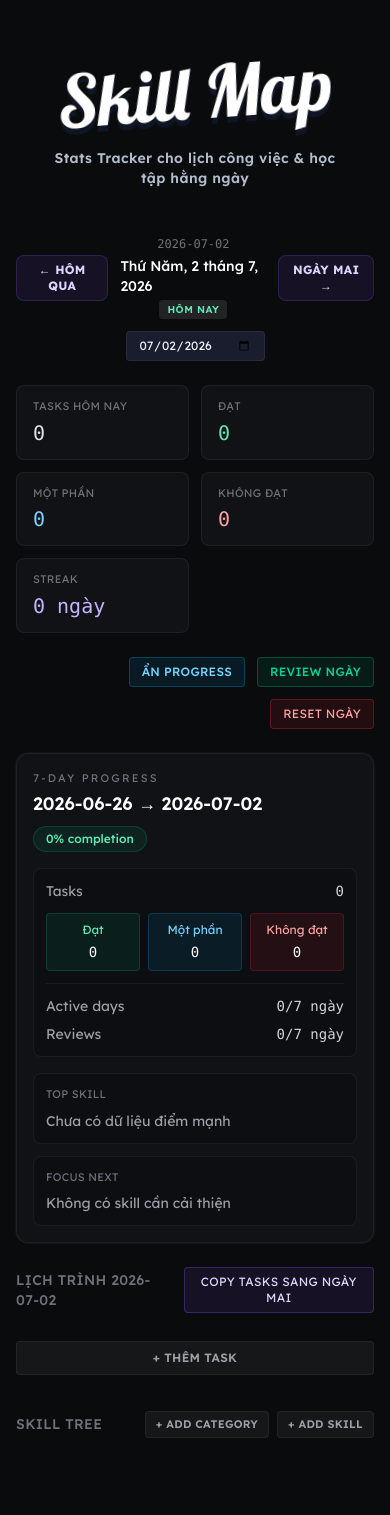
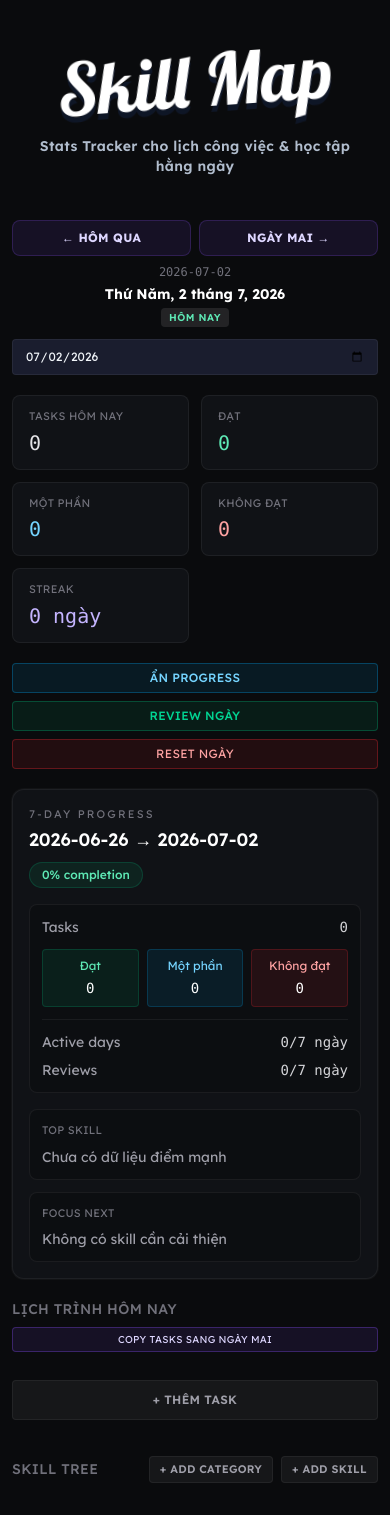
Before and after one commit to grapilyfod/skilltree, a Next.js app: page / in a window 390 px wide. Before the commit the page ends 1482 px from the top, so only its background shows below. Built offline with nearby package versions, Linux system fonts and the light colour scheme.

Commit message:
compatibility for modile (website still)

```diff
--- a/app/layout.tsx
+++ b/app/layout.tsx
@@ -1,4 +1,4 @@
-import type { Metadata } from "next";
+import type { Metadata, Viewport } from "next";
 import { Lexend } from "next/font/google";
 import "./globals.css";
 
@@ -10,6 +10,12 @@ const lexend = Lexend({
 export const metadata: Metadata = {
   title: "SkillTree",
   description: "Personal learning tracker based on skill mastery",
+};
+
+export const viewport: Viewport = {
+  width: "device-width",
+  initialScale: 1,
+  maximumScale: 1,
 };
 
 export default function RootLayout({
--- a/app/page.tsx
+++ b/app/page.tsx
@@ -6,7 +6,7 @@ const logoFont = Lobster({
 });
 export default function DashboardPage() {
   return (
-    <div className="mx-auto flex max-w-6xl flex-col gap-6 px-4 py-8 sm:px-6 lg:px-8">
+    <div className="mx-auto flex w-full max-w-6xl flex-col gap-5 overflow-x-hidden px-3 py-5 sm:gap-6 sm:px-6 sm:py-8 lg:px-8">
       <header className="px-6 py-6 text-center">
         <div className="relative mx-auto flex max-w-xl flex-col items-center">
           <h1
--- a/components/DashboardClient.tsx
+++ b/components/DashboardClient.tsx
@@ -579,7 +579,7 @@ const handleDeleteCategory = (category: SkillCategory) => {
 
       <KPISummaryBar blocks={blocks} summary={{ ...kpiSummary, streakDays: realStreak }} />
 
-      <div className="flex flex-wrap justify-end gap-3">
+      <div className="flex flex-col gap-2 sm:flex-row sm:flex-wrap sm:justify-end sm:gap-3">
         <button
           onClick={() => setShowProgressPanels((current) => !current)}
           className="rounded border border-sky-500/30 bg-sky-500/10 px-3 py-1.5 text-xs font-medium uppercase tracking-wide text-sky-300 transition-all hover:bg-sky-500/20"
@@ -613,15 +613,15 @@ const handleDeleteCategory = (category: SkillCategory) => {
 
       <div className="grid grid-cols-1 gap-6 lg:grid-cols-[1.4fr_1fr]">
         <section className="flex flex-col gap-3">
-          <div className="mb-4 flex items-center justify-between gap-3">
+          <div className="mb-4 flex flex-col gap-2 sm:flex-row sm:items-center sm:justify-between">
             <h2 className="text-sm font-medium uppercase tracking-wide text-zinc-500">
-              Lịch trình {selectedDateStr}
+              Lịch trình hôm nay
             </h2>
 
             <button
               type="button"
               onClick={handleCopyTasksToTomorrow}
-              className="rounded border border-violet-500/30 bg-violet-500/10 px-3 py-1.5 text-xs uppercase tracking-wide text-violet-200 transition hover:border-violet-400/50 hover:bg-violet-500/20 hover:text-violet-100"
+              className="w-full rounded border border-violet-500/30 bg-violet-500/10 px-2 py-1 text-[10px] uppercase tracking-wide text-violet-200 transition hover:border-violet-400/50 hover:bg-violet-500/20 hover:text-violet-100 sm:w-auto"
             >
               Copy tasks sang ngày mai
             </button>
--- a/components/DateSelector.tsx
+++ b/components/DateSelector.tsx
@@ -38,30 +38,37 @@ export function DateSelector({ selectedDate, onDateChange }: DateSelectorProps)
 
   return (
     <div className="flex flex-col items-center justify-center gap-3 sm:flex-row sm:justify-between">
-      <div className="flex items-center gap-3">
-        <button
-          onClick={handlePreviousDay}
-          className="rounded-lg border border-violet-500/20 bg-violet-500/10 px-3 py-1.5 text-xs font-bold uppercase tracking-wide text-violet-200 transition hover:border-violet-400/40 hover:bg-violet-500/20"
-        >
-          ← Hôm qua
-        </button>
+      <div className="flex w-full flex-col items-center gap-2 sm:w-auto sm:flex-row sm:gap-3">
+        <div className="flex w-full items-center justify-center gap-2 sm:w-auto sm:gap-3">
+          <button
+            type="button"
+            onClick={handlePreviousDay}
+            className="min-h-9 flex-1 rounded-lg border border-violet-500/20 bg-violet-500/10 px-3 py-1.5 text-xs font-bold uppercase tracking-wide text-violet-200 transition hover:border-violet-400/40 hover:bg-violet-500/20 sm:flex-none"
+          >
+            ← Hôm qua
+          </button>
 
-        <div className="flex flex-col items-center gap-1">
-          <p className="text-xs font-mono text-zinc-500">{dateStr}</p>
-          <p className="text-sm font-medium text-white">{displayDate}</p>
+          <button
+            type="button"
+            onClick={handleNextDay}
+            className="min-h-9 flex-1 rounded-lg border border-violet-500/20 bg-violet-500/10 px-3 py-1.5 text-xs font-bold uppercase tracking-wide text-violet-200 transition hover:border-violet-400/40 hover:bg-violet-500/20 sm:flex-none"
+          >
+            Ngày mai →
+          </button>
+        </div>
+
+        <div className="flex flex-col items-center gap-1 text-center sm:order-none">
+          <p className="font-mono text-xs text-zinc-500">{dateStr}</p>
+          <p className="text-sm font-bold text-white sm:text-base">
+            {displayDate}
+          </p>
+
           {isToday(selectedDate) && (
             <span className="rounded bg-white/10 px-2 py-0.5 text-[10px] font-semibold tracking-wider text-emerald-300">
               HÔM NAY
             </span>
           )}
         </div>
-
-        <button
-          onClick={handleNextDay}
-          className="rounded-lg border border-violet-500/20 bg-violet-500/10 px-3 py-1.5 text-xs font-bold uppercase tracking-wide text-violet-200 transition hover:border-violet-400/40 hover:bg-violet-500/20"
-        >
-          Ngày mai →
-        </button>
       </div>
 
       <input
@@ -72,7 +79,7 @@ export function DateSelector({ selectedDate, onDateChange }: DateSelectorProps)
           backgroundColor: "#1a1d2e",
           color: "#f1f5f9",
         }}
-        className="rounded border border-white/[0.06] px-3 py-1.5 text-xs transition-colors hover:border-white/[0.12] focus:border-white/[0.2] focus:outline-none"
+        className="min-h-9 w-full rounded border border-white/[0.06] px-3 py-1.5 text-xs transition-colors hover:border-white/[0.12] focus:border-white/[0.2] focus:outline-none sm:w-auto"
       />
     </div>
   );
--- a/components/TimeBlockCard.tsx
+++ b/components/TimeBlockCard.tsx
@@ -63,7 +63,7 @@ export function TimeBlockCard({
 
   return (
     <li
-      className={`group relative rounded-lg border bg-[#101216] p-4 transition-colors ${
+      className={`group relative rounded-lg border bg-[#101216] p-3 transition-colors sm:p-4  ${
         isNow ? `${categoryStyle.border} bg-[#14171d]` : "border-white/[0.06]"
       }`}
     >
@@ -73,7 +73,7 @@ export function TimeBlockCard({
         />
       )}
 
-      <div className="flex items-start justify-between gap-3">
+      <div className="flex flex-col gap-3 sm:flex-row sm:items-start sm:justify-between">
         <div className="flex min-w-0 flex-col gap-1">
           <div className="flex flex-wrap items-center gap-2 font-mono text-xs text-zinc-500">
             <span>{block.startTime}</span>
@@ -93,7 +93,7 @@ export function TimeBlockCard({
             )}
           </div>
 
-          <h3 className="text-sm font-medium text-zinc-100">
+          <h3 className="break-words text-sm font-medium text-zinc-100">
             {block.taskTitle}
           </h3>
 
@@ -108,11 +108,11 @@ export function TimeBlockCard({
           </div>
         </div>
 
-        <div className="flex shrink-0 items-start gap-2">
+        <div className="flex w-full items-center justify-between gap-2 sm:w-auto sm:shrink-0 sm:items-start sm:justify-start">
           <StatusBadge status={block.status} />
 
           {(onEdit || onDelete) && (
-            <div className="flex gap-1 opacity-0 transition-opacity group-hover:opacity-100">
+            <div className="flex gap-1 opacity-100 transition-opacity sm:opacity-0 sm:group-hover:opacity-100">
               {onEdit && (
                 <button
                   type="button"
@@ -198,11 +198,11 @@ export function TimeBlockCard({
       )}
 
       {onStatusChange && (
-        <div className="mt-4 flex flex-wrap gap-2 border-t border-white/[0.06] pt-3">
+        <div className="mt-4 grid grid-cols-1 gap-2 border-t border-white/[0.06] pt-3 sm:grid-cols-3">
           <button
             type="button"
             onClick={() => onStatusChange(block.id, "done")}
-            className={`flex-1 rounded px-3 py-2 text-xs font-semibold uppercase tracking-wide transition-all ${
+            className={`w-full rounded px-3 py-2 text-xs font-semibold uppercase tracking-wide transition-all ${
               block.status === "done"
                 ? "bg-emerald-500/20 text-emerald-300 ring-1 ring-emerald-500/50"
                 : "bg-white/5 text-zinc-400 hover:bg-white/10"
@@ -214,7 +214,7 @@ export function TimeBlockCard({
           <button
             type="button"
             onClick={() => onStatusChange(block.id, "partial")}
-            className={`flex-1 rounded px-3 py-2 text-xs font-semibold uppercase tracking-wide transition-all ${
+            className={`w-full rounded px-3 py-2 text-xs font-semibold uppercase tracking-wide transition-all ${
               block.status === "partial"
                 ? "bg-sky-500/20 text-sky-300 ring-1 ring-sky-500/50"
                 : "bg-white/5 text-zinc-400 hover:bg-white/10"
@@ -226,7 +226,7 @@ export function TimeBlockCard({
           <button
             type="button"
             onClick={() => onStatusChange(block.id, "missed")}
-            className={`flex-1 rounded px-3 py-2 text-xs font-semibold uppercase tracking-wide transition-all ${
+            className={`w-full rounded px-3 py-2 text-xs font-semibold uppercase tracking-wide transition-all ${
               block.status === "missed"
                 ? "bg-red-500/20 text-red-300 ring-1 ring-red-500/50"
                 : "bg-white/5 text-zinc-400 hover:bg-white/10"
--- a/components/TimetableList.tsx
+++ b/components/TimetableList.tsx
@@ -50,7 +50,7 @@ export function TimetableList({
           <button
             type="button"
             onClick={onAddTask}
-            className="rounded border border-white/[0.06] bg-white/5 px-3 py-2 text-xs font-semibold uppercase tracking-wide text-zinc-400 transition-all hover:border-emerald-500/30 hover:bg-emerald-500/10 hover:text-emerald-300"
+            className="min-h-10 w-full rounded border border-white/[0.06] bg-white/5 px-3 py-2 text-xs font-semibold uppercase tracking-wide text-zinc-400 transition-all hover:border-emerald-500/30 hover:bg-emerald-500/10 hover:text-emerald-300"
           >
             + Thêm Task
           </button>
```
